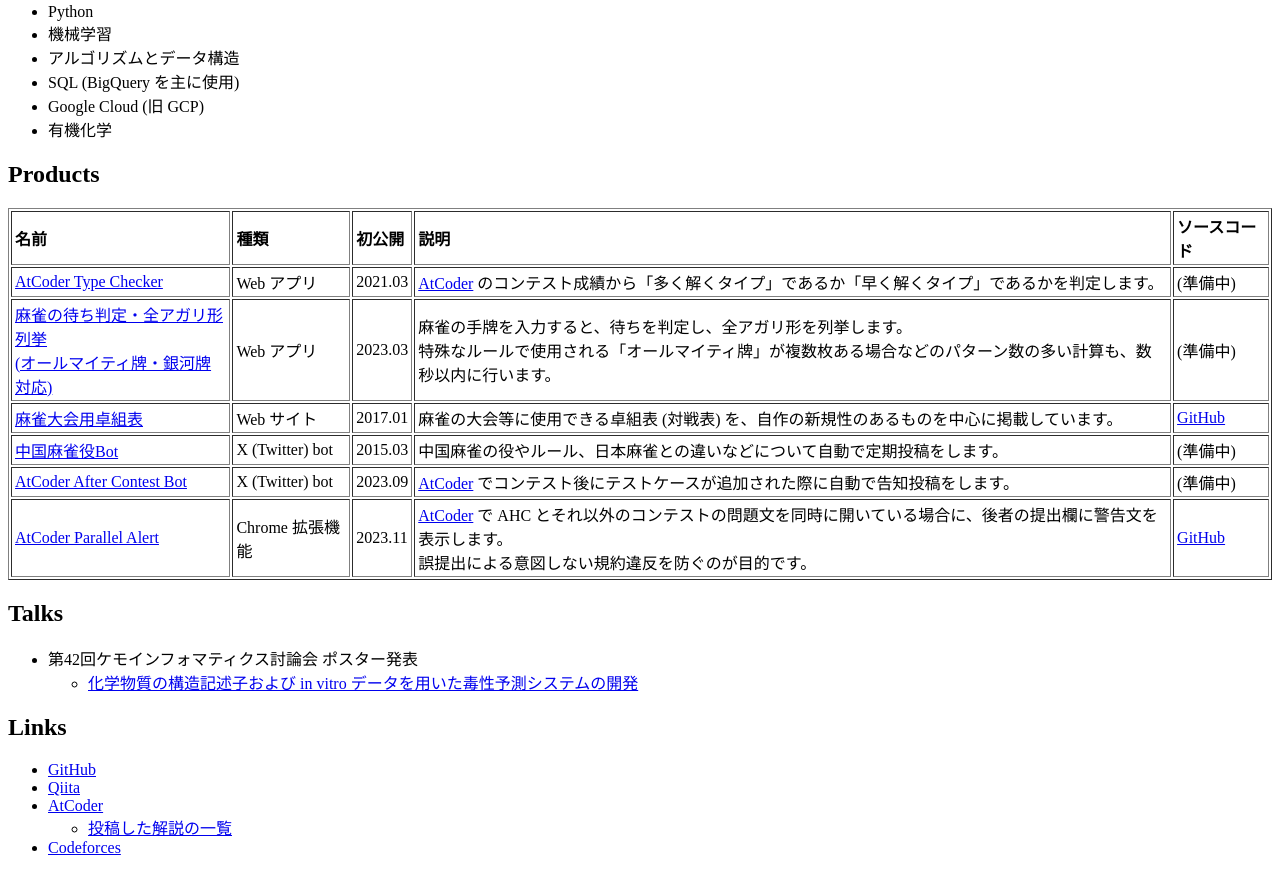
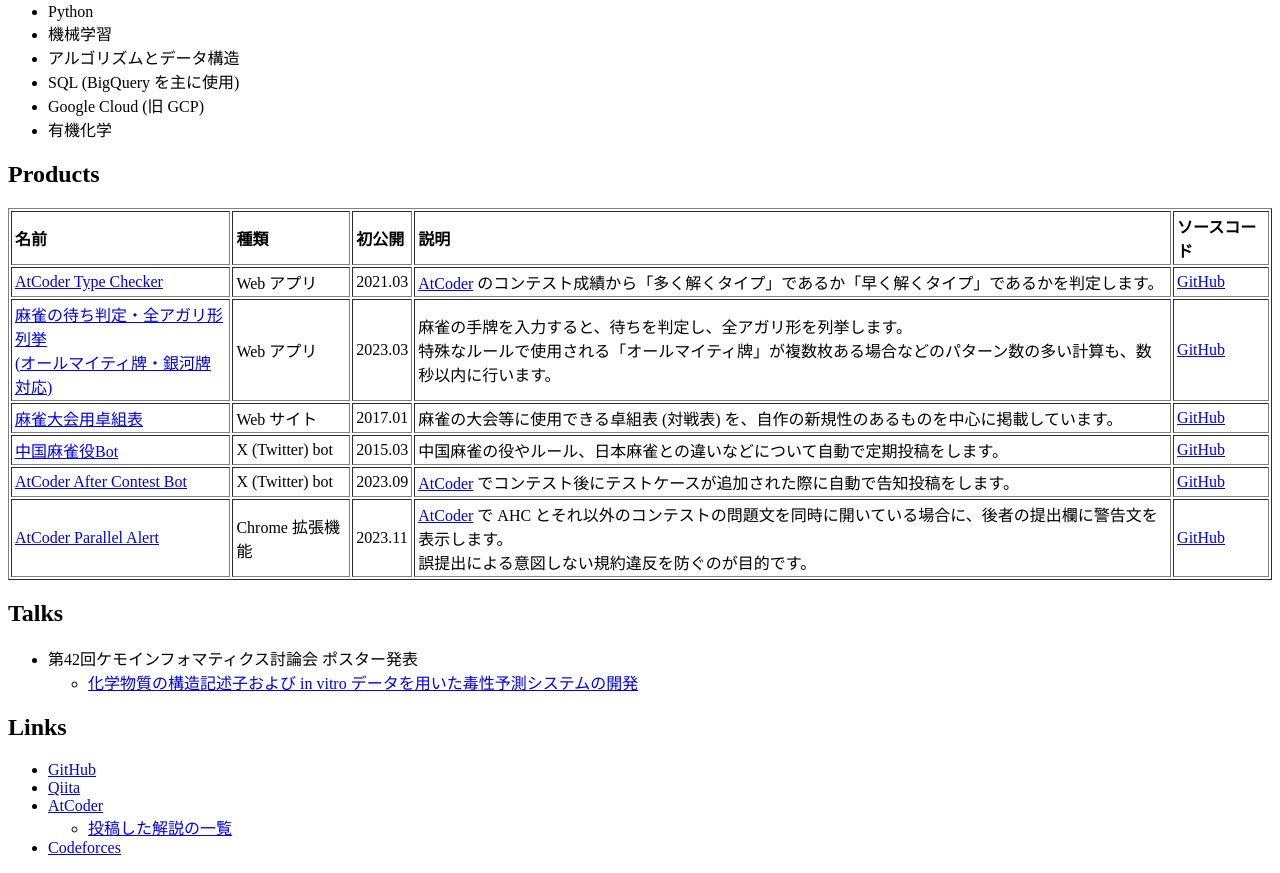
Before and after one commit to tomii9273/tomii9273.github.io, a plain HTML site: page index.html in a window 1280 px wide. Shown: the part 992-1865 px from the top of the page. Drawn offline with Linux system fonts and the light colour scheme.

Commit message:
add src links

```diff
--- a/index.html
+++ b/index.html
@@ -109,7 +109,7 @@
           <td>Web アプリ</td>
           <td>2021.03</td>
           <td><a href="https://atcoder.jp/">AtCoder</a> のコンテスト成績から「多く解くタイプ」であるか「早く解くタイプ」であるかを判定します。</td>
-          <td>(準備中)</td>
+          <td><a href="https://github.com/tomii9273/atcoder_type_checker">GitHub</a></td>
         </tr>
         <tr align="left">
           <td>
@@ -120,7 +120,7 @@
           <td>
             麻雀の手牌を入力すると、待ちを判定し、全アガリ形を列挙します。<br />特殊なルールで使用される「オールマイティ牌」が複数枚ある場合などのパターン数の多い計算も、数秒以内に行います。
           </td>
-          <td>(準備中)</td>
+          <td><a href="https://github.com/tomii9273/check_mahjong_hand">GitHub</a></td>
         </tr>
         <tr align="left">
           <td><a href="https://tomii6614.web.fc2.com/">麻雀大会用卓組表</a></td>
@@ -134,14 +134,14 @@
           <td>X (Twitter) bot</td>
           <td>2015.03</td>
           <td>中国麻雀の役やルール、日本麻雀との違いなどについて自動で定期投稿をします。</td>
-          <td>(準備中)</td>
+          <td><a href="https://github.com/tomii9273/chinese_mahjong_bot">GitHub</a></td>
         </tr>
         <tr align="left">
           <td><a href="https://twitter.com/AfterContestBot">AtCoder After Contest Bot</a></td>
           <td>X (Twitter) bot</td>
           <td>2023.09</td>
           <td><a href="https://atcoder.jp/">AtCoder</a> でコンテスト後にテストケースが追加された際に自動で告知投稿をします。</td>
-          <td>(準備中)</td>
+          <td><a href="https://github.com/tomii9273/atcoder_after_contest_bot">GitHub</a></td>
         </tr>
         <tr align="left">
           <td>
```
